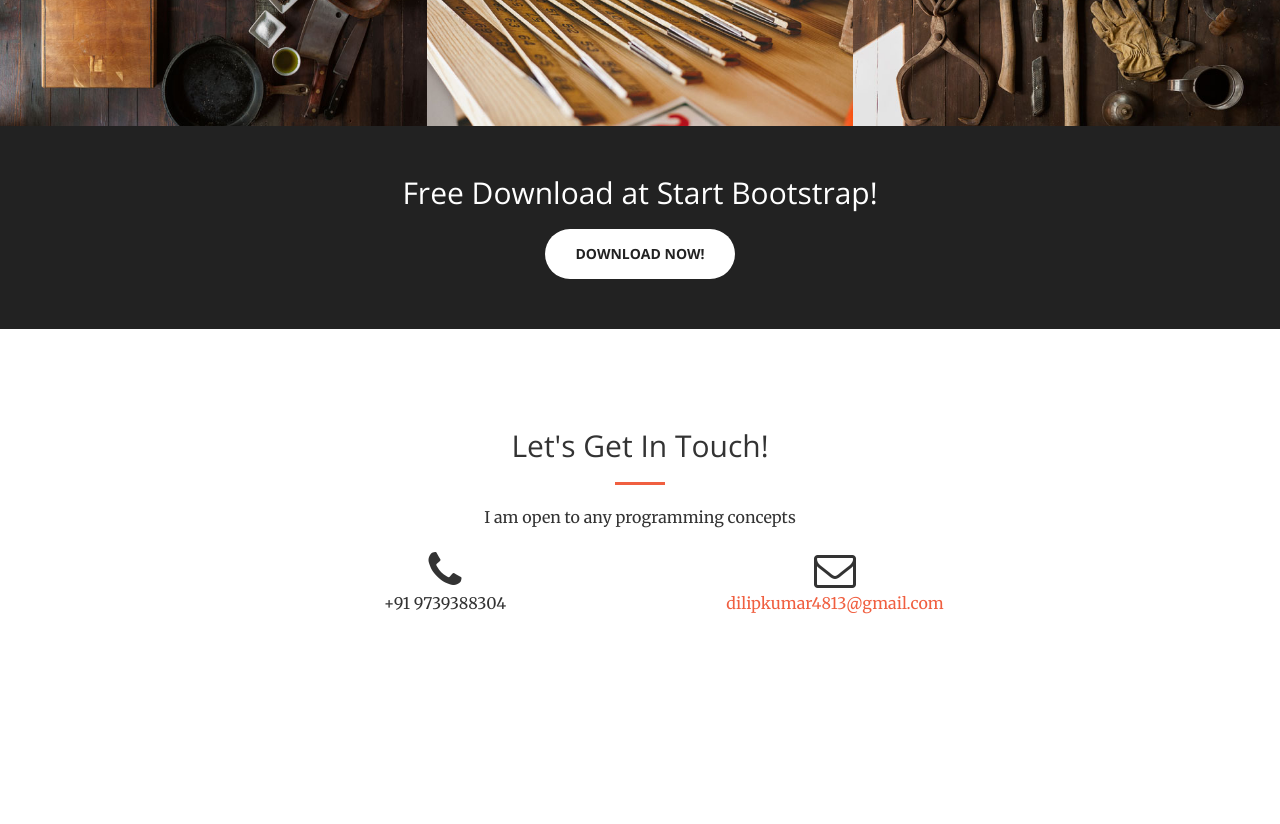
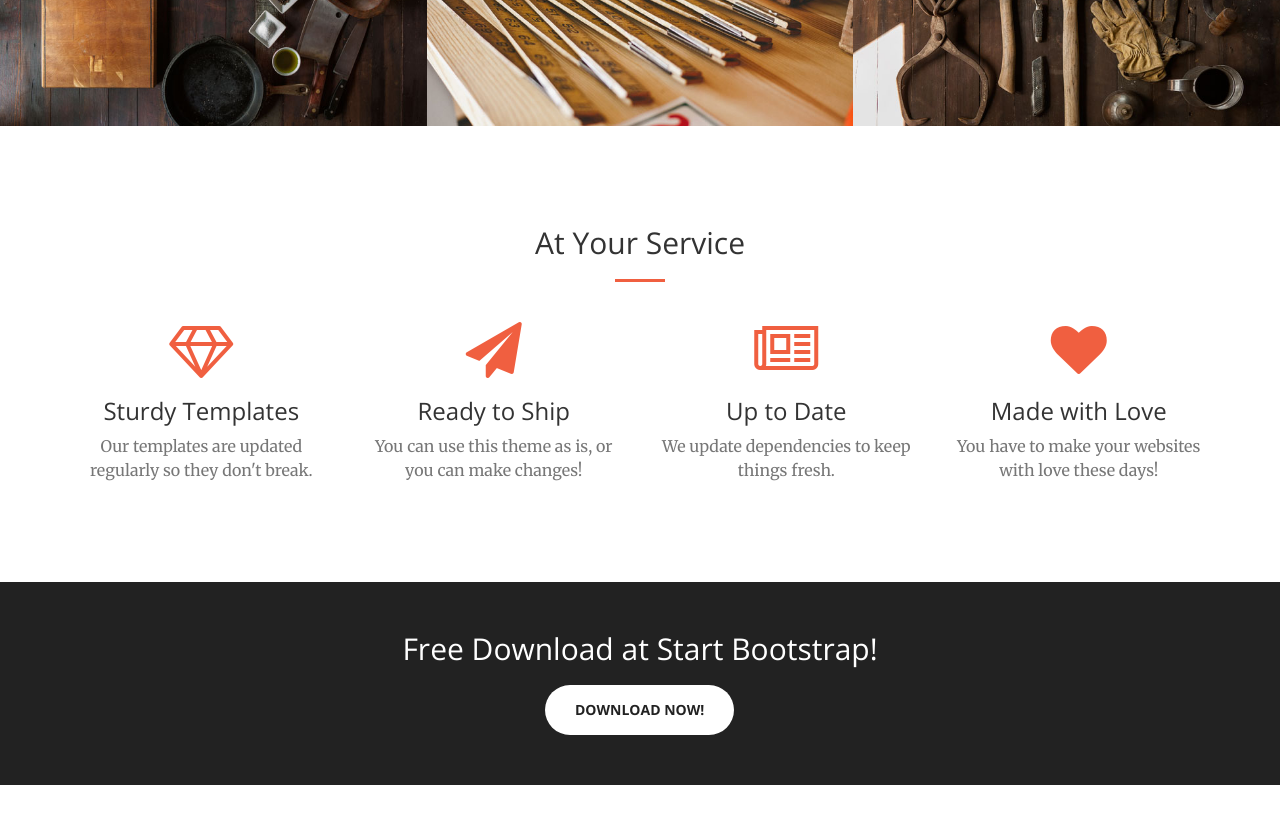
Before and after one commit to dilipkumar4813/dilipkumar4813.github.io, a website: page index.html in a window 1280 px wide. Shown: the part 1960-2784 px from the top of the page. Before the commit the page ends 2695 px from the top, so only its background shows below. Drawn offline with nearby package versions, Linux system fonts and the light colour scheme.

Commit message:
Changes in the content and adding the profile picture

```diff
--- a/index.html
+++ b/index.html
@@ -43,7 +43,7 @@
                 <button type="button" class="navbar-toggle collapsed" data-toggle="collapse" data-target="#bs-example-navbar-collapse-1">
                     <span class="sr-only">Toggle navigation</span> Menu <i class="fa fa-bars"></i>
                 </button>
-                <a class="navbar-brand page-scroll" href="#page-top">Start Bootstrap</a>
+                <!-- <a class="navbar-brand page-scroll" href="#page-top">Start Bootstrap</a> -->
             </div>
 
             <!-- Collect the nav links, forms, and other content for toggling -->
@@ -53,10 +53,13 @@
                         <a class="page-scroll" href="#about">About</a>
                     </li>
                     <li>
-                        <a class="page-scroll" href="#services">Services</a>
+                        <a class="page-scroll" href="#certifications">Certifications</a>
                     </li>
                     <li>
                         <a class="page-scroll" href="#portfolio">Portfolio</a>
+                    </li>
+                    <li>
+                        <a class="page-scroll" href="#services">Services</a>
                     </li>
                     <li>
                         <a class="page-scroll" href="#contact">Contact</a>
@@ -71,10 +74,10 @@
     <header>
         <div class="header-content">
             <div class="header-content-inner">
-                <h1 id="homeHeading">Dilip Kumar</h1>
+            	<img src="img/dilip.png" width="25%" />
+                <h1 id="homeHeading" style="margin-top:20px">Dilip Kumar</h1>
                 <hr>
-                <p>Start Bootstrap can help you build better websites using the Bootstrap CSS framework! Just download your template and start going, no strings attached!</p>
-                <a href="#about" class="btn btn-primary btn-xl page-scroll">Find Out More</a>
+                <p>Learning is a never ending process but you can try to obtain as much as possible to become a better person. I believe in the power of subconscious.</p>
             </div>
         </div>
     </header>
@@ -92,7 +95,7 @@
         </div>
     </section>
 
-    <section id="services">
+    <section id="certifications">
         <div class="container">
             <div class="row">
                 <div class="col-lg-12 text-center">
@@ -232,6 +235,49 @@
         </div>
     </section>
 
+    <section id="services">
+        <div class="container">
+            <div class="row">
+                <div class="col-lg-12 text-center">
+                    <h2 class="section-heading">At Your Service</h2>
+                    <hr class="primary">
+                </div>
+            </div>
+        </div>
+        <div class="container">
+            <div class="row">
+                <div class="col-lg-3 col-md-6 text-center">
+                    <div class="service-box">
+                        <i class="fa fa-4x fa-diamond text-primary sr-icons"></i>
+                        <h3>Sturdy Templates</h3>
+                        <p class="text-muted">Our templates are updated regularly so they don't break.</p>
+                    </div>
+                </div>
+                <div class="col-lg-3 col-md-6 text-center">
+                    <div class="service-box">
+                        <i class="fa fa-4x fa-paper-plane text-primary sr-icons"></i>
+                        <h3>Ready to Ship</h3>
+                        <p class="text-muted">You can use this theme as is, or you can make changes!</p>
+                    </div>
+                </div>
+                <div class="col-lg-3 col-md-6 text-center">
+                    <div class="service-box">
+                        <i class="fa fa-4x fa-newspaper-o text-primary sr-icons"></i>
+                        <h3>Up to Date</h3>
+                        <p class="text-muted">We update dependencies to keep things fresh.</p>
+                    </div>
+                </div>
+                <div class="col-lg-3 col-md-6 text-center">
+                    <div class="service-box">
+                        <i class="fa fa-4x fa-heart text-primary sr-icons"></i>
+                        <h3>Made with Love</h3>
+                        <p class="text-muted">You have to make your websites with love these days!</p>
+                    </div>
+                </div>
+            </div>
+        </div>
+    </section>
+
     <aside class="bg-dark">
         <div class="container text-center">
             <div class="call-to-action">
```
Also changed, not shown: img/dilip.png (added).
